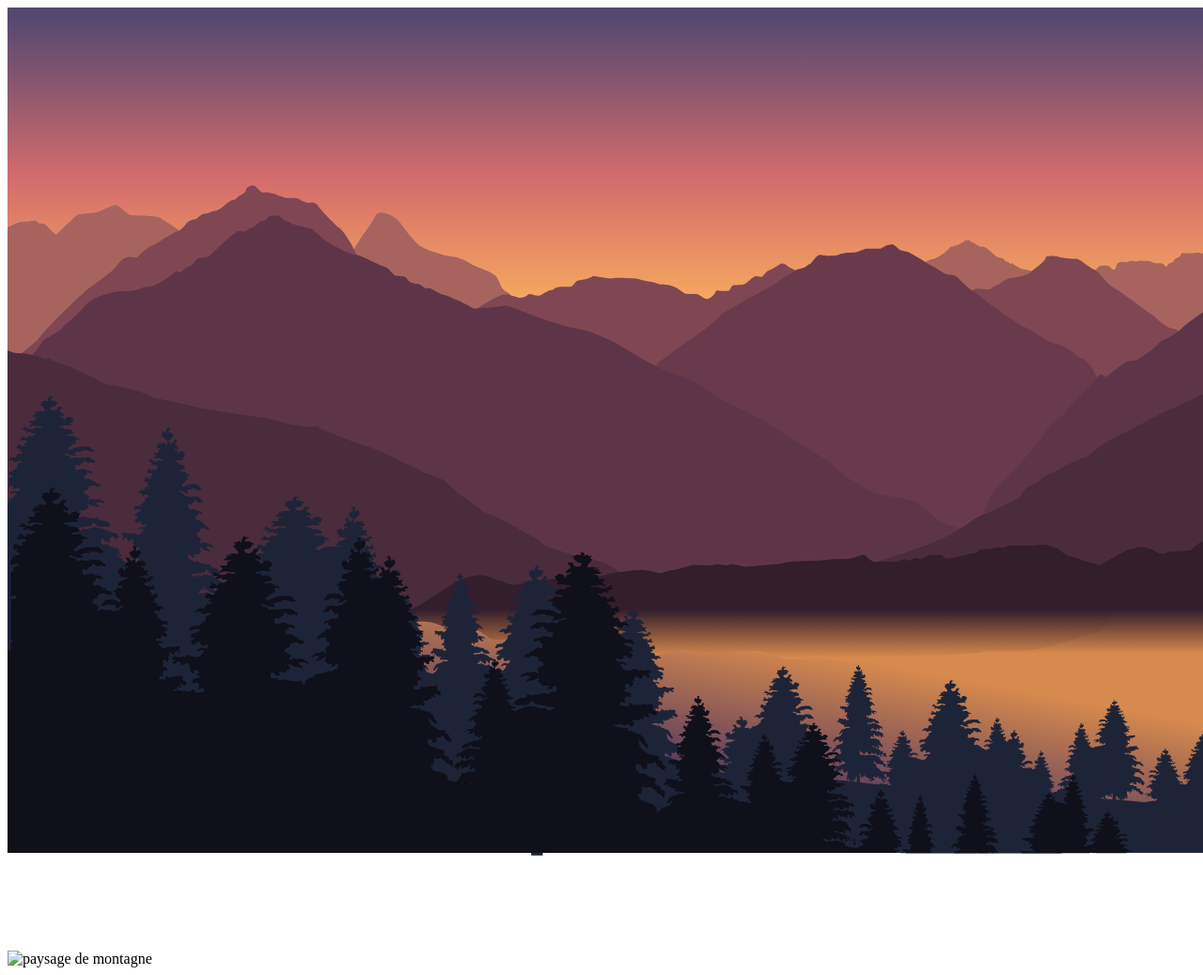
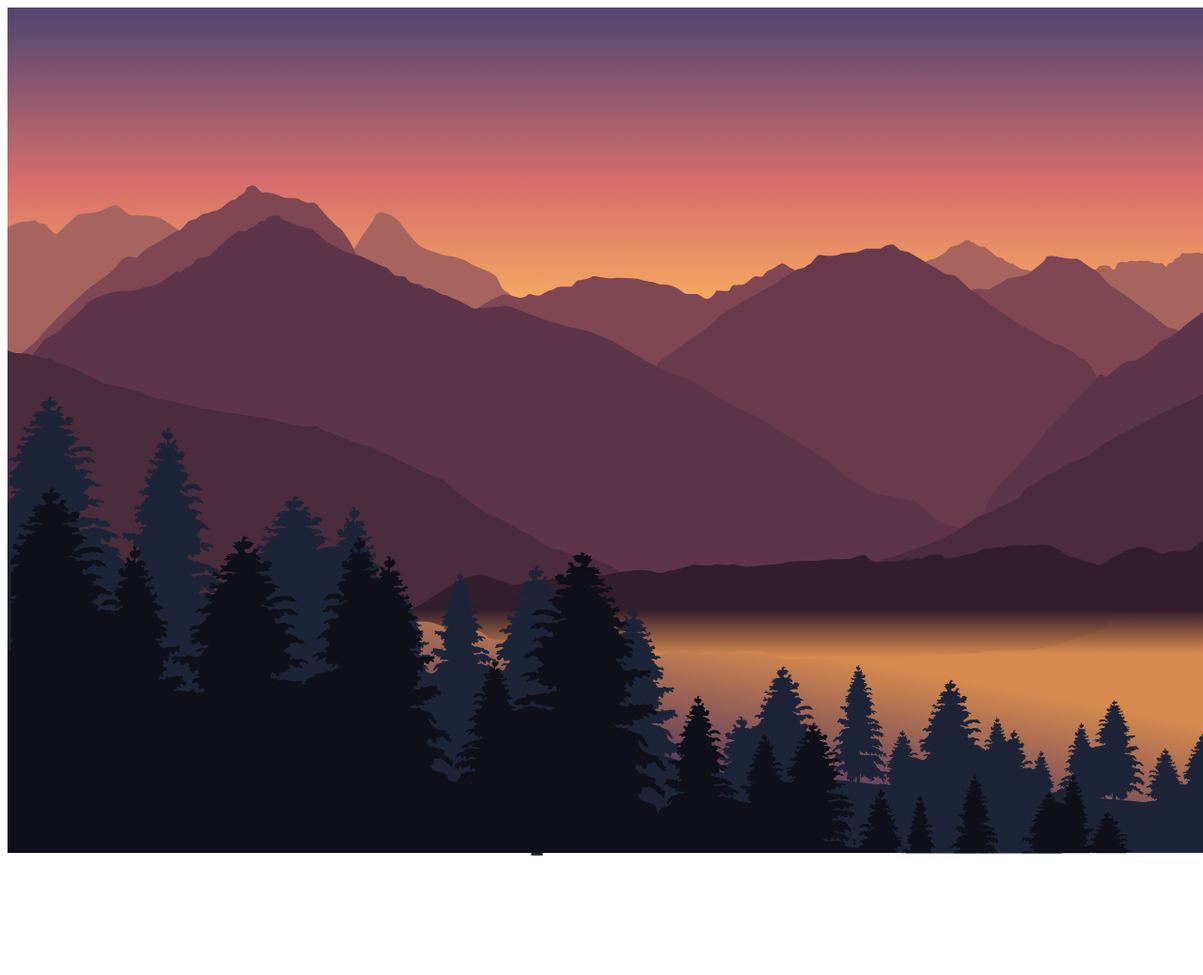
Before and after one commit to Fannyarmand/vizudataproject, a website: page index.html in a window 1280 px wide. Shown: the top 1038 px of the page at 94% size. Drawn offline with Linux system fonts and the light colour scheme.

Commit message:
remove missing image from index.html

```diff
--- a/index.html
+++ b/index.html
@@ -3405,8 +3405,6 @@
 		c32.4,3.4,33.6,6.7,66.1,7.8s78.4,0.4,127.4,15.5C511,836,605,822,658,845s69.5,34.3,98.5,33.7S942,900,942,900H0z"/>
 </g>
 </svg>
-
-    <img src="./Vector Landscape 1-1.svg" alt="paysage de montagne">
 </body>
 <script src="anime.min.js"></script>
 <script src="animation.js"></script>
```
